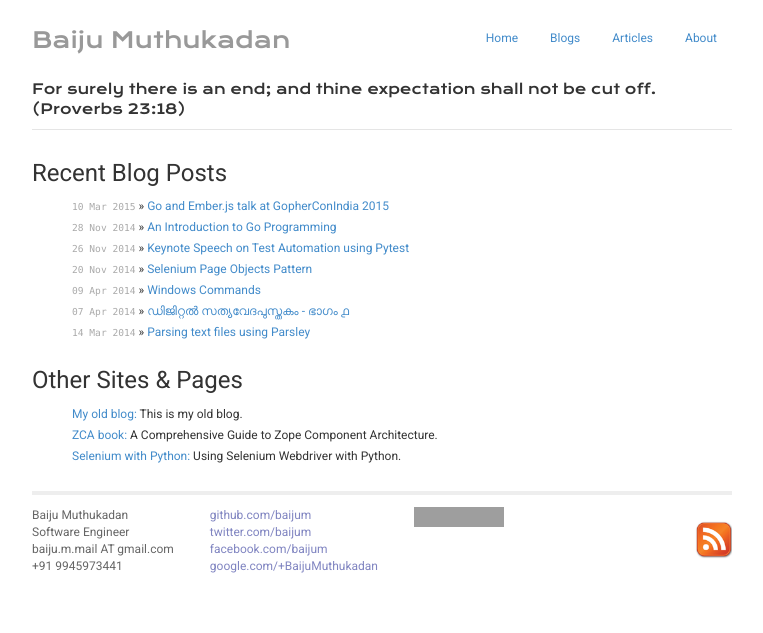
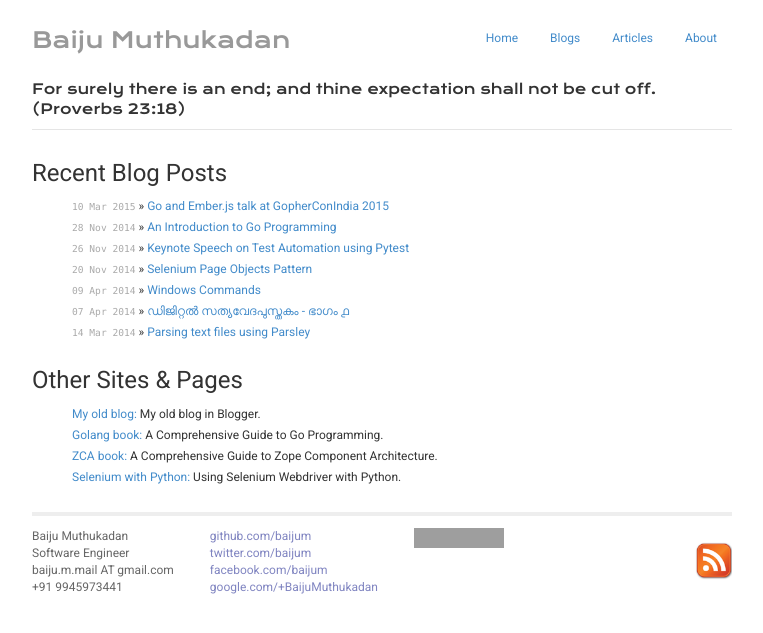
Before and after one commit to baijum/muthukadan.net, a Jekyll site: the page built from index.md, in a window 1280 px wide. Shown: the top 633 px of the page, without its empty margins (258-1021 px from the left). Built offline with Jekyll 4.4.1, drawn with Linux system fonts in a browser that asks for light colours; Markdown is read by kramdown in place of the engine named in the settings; grey boxes are pictures that could not be loaded.

Commit message:
link to Golang book

```diff
--- a/index.md
+++ b/index.md
@@ -14,7 +14,8 @@ title: Baiju Muthukadan
 ### Other Sites & Pages
 
 <ul class="posts">
-  <li><a href="http://baijum.blogspot.in/">My old blog:</a> This is my old blog.</li>
+  <li><a href="http://baijum.blogspot.in">My old blog:</a> My old blog in Blogger.</li>
+  <li><a href="http://golang.muthukadan.net">Golang book:</a> A Comprehensive Guide to Go Programming.</li>
   <li><a href="http://muthukadan.net/docs/zca.html">ZCA book:</a> A Comprehensive Guide to Zope Component Architecture.</li>
   <li><a href="http://selenium-python.readthedocs.org">Selenium with Python:</a> Using Selenium Webdriver with Python.</li>
 </ul>
```
